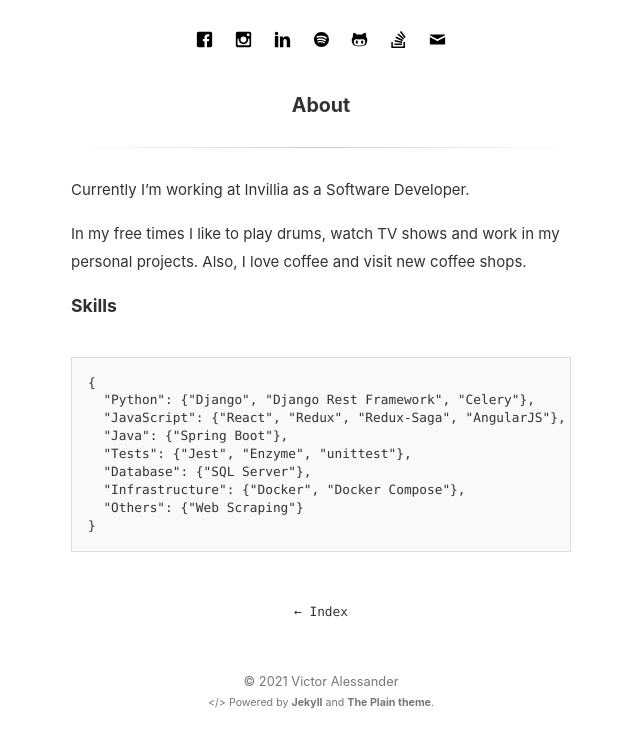
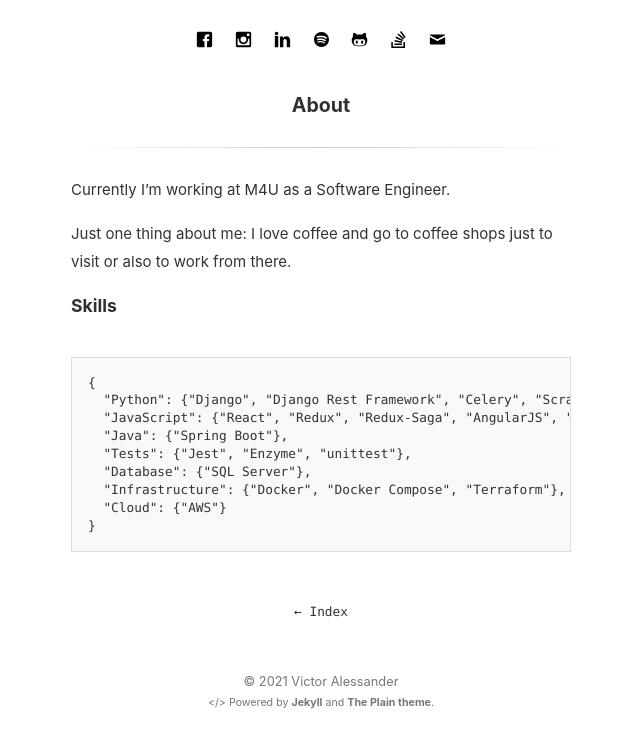
Before and after one commit to VictorAlessander/victoralessander.github.io, a Jekyll site: the page built from about.md, in a window 1280 px wide, cut to the strip 194-1092 px from the top of the page. Shown: the top 748 px of the strip, without its empty margins (319-959 px from the left). Built offline with Jekyll 4.4.1, drawn with Linux system fonts in a browser that asks for light colours.

Commit message:
changes in about.md

````diff
--- a/about.md
+++ b/about.md
@@ -3,20 +3,20 @@ layout: page
 title: About
 ---
 
-Currently I'm working at Invillia as a Software Developer.
+Currently I'm working at M4U as a Software Engineer.
 
-In my free times I like to play drums, watch TV shows and work in my personal projects. Also, I love coffee and visit new coffee shops.
+Just one thing about me: I love coffee and go to coffee shops just to visit or also to work from there.
 
 ##### Skills
 
 ```
 {
-  "Python": {"Django", "Django Rest Framework", "Celery"},
-  "JavaScript": {"React", "Redux", "Redux-Saga", "AngularJS"},
+  "Python": {"Django", "Django Rest Framework", "Celery", "Scrapy"},
+  "JavaScript": {"React", "Redux", "Redux-Saga", "AngularJS", "TypeScript", "NestJS", "ExpressJS"},
   "Java": {"Spring Boot"},
   "Tests": {"Jest", "Enzyme", "unittest"},
   "Database": {"SQL Server"},
-  "Infrastructure": {"Docker", "Docker Compose"},
-  "Others": {"Web Scraping"}
+  "Infrastructure": {"Docker", "Docker Compose", "Terraform"},
+  "Cloud": {"AWS"}
 }
 ```
````
